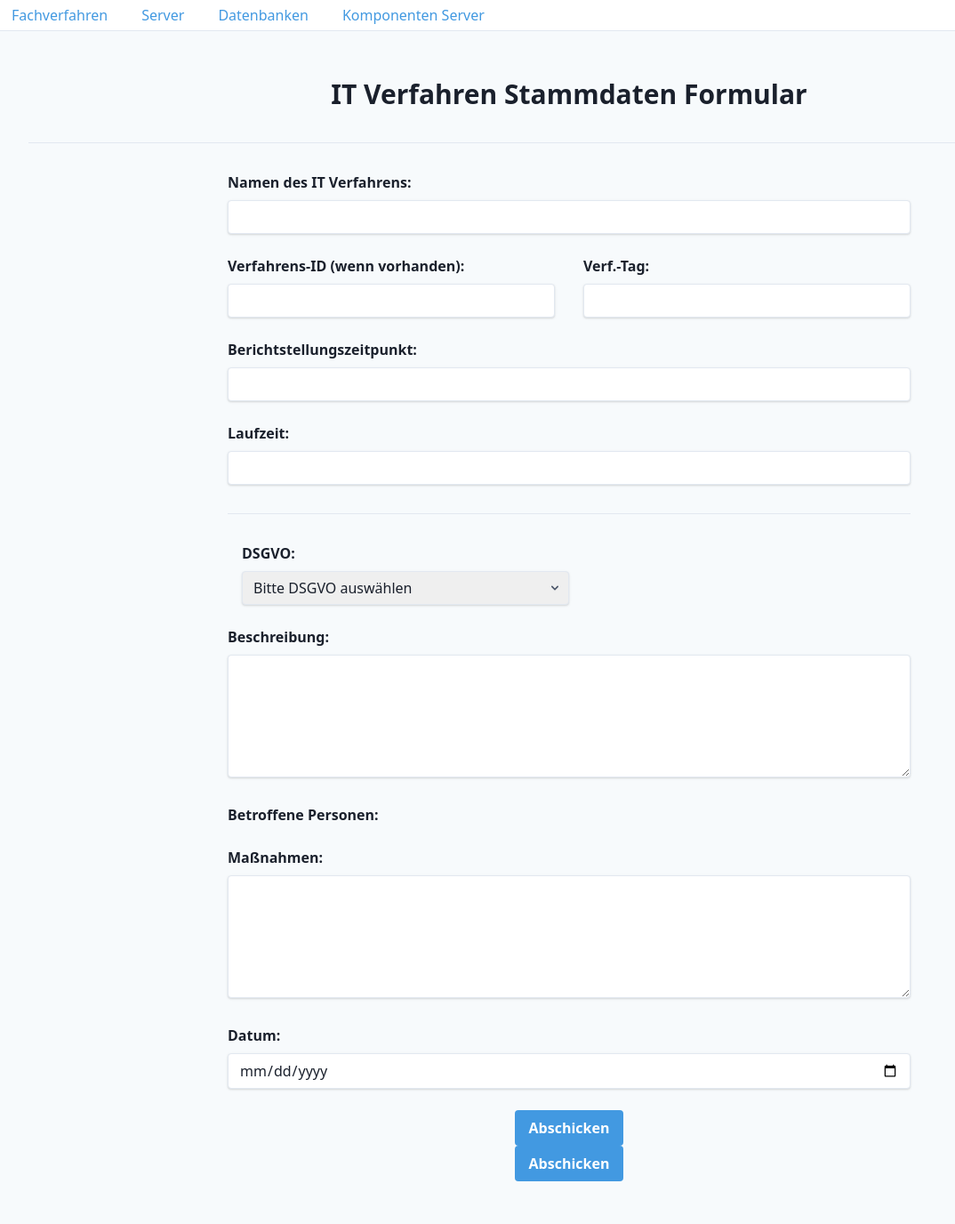
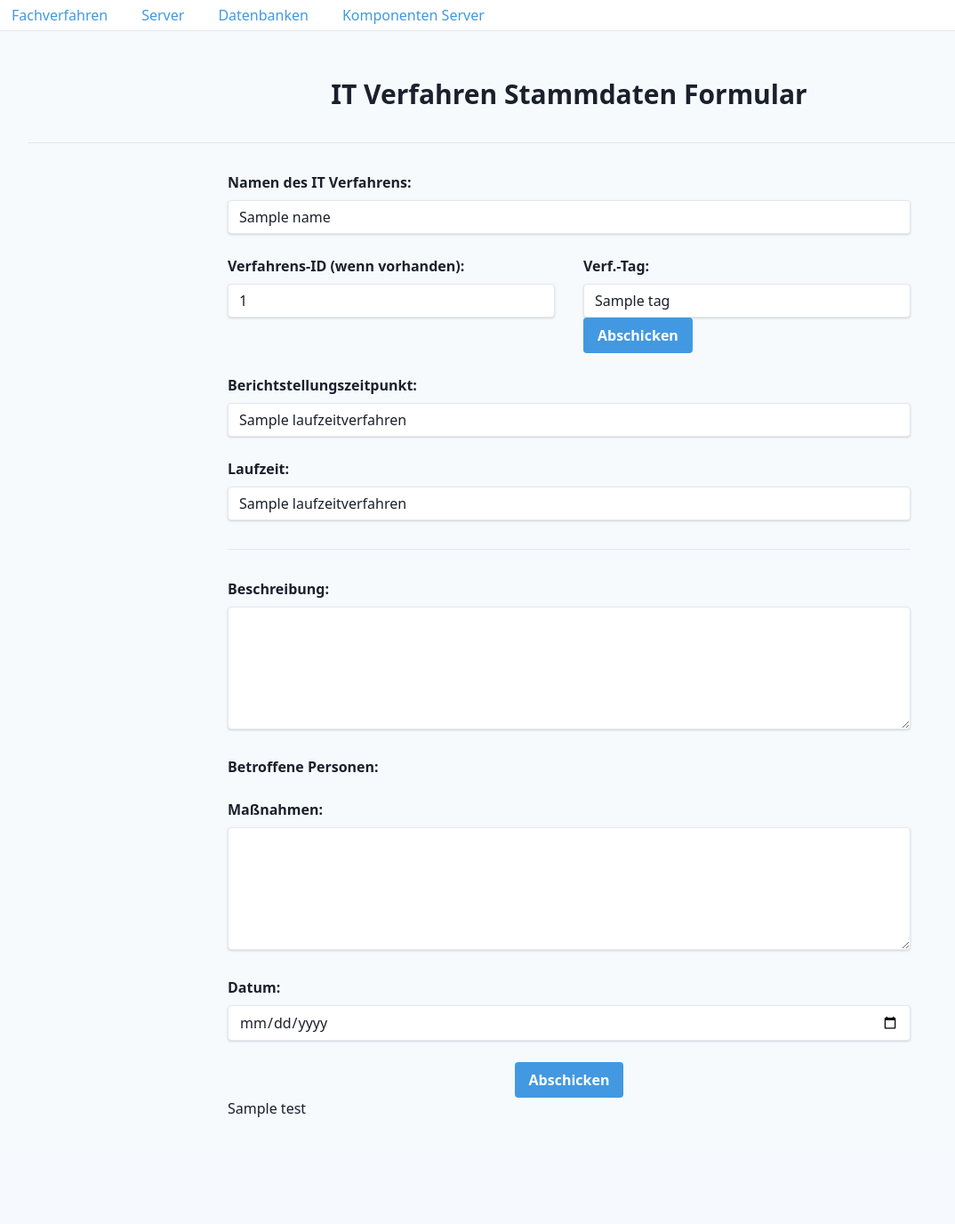
Before and after one commit to ZIT-P22/StatzyGUI, a Flask app: template statzy/templates/fachverfahren.html in a window 1280 px wide. Shown: the whole page at 89% size, without its empty margins (0-1074 px from the left). After the commit the page ends 1256 px from the top, so only its background shows below. Run offline with Flask 2, Linux system fonts and the light colour scheme; the template is opened without the code that fills it: most values are stand-ins (such as "Sample title", 1, 10 or a date in 2020); some libraries are stand-ins or nearby versions.

Commit message:
SQL Abfrage aufgrund von verf.Tag 'T1' ->  ausgabe

```diff
--- a/statzy/statzy.py
+++ b/statzy/statzy.py
@@ -10,9 +10,29 @@ def index():
     return render_template('login.html', title=title)
 
 
-@statzy.route('/fachverfahren', methods=['POST'])
+@statzy.route('/fachverfahren')
 def fachverfahren():
-    return render_template('fachverfahren.html')
+    tag = 'T1'
+    try:
+        print("Test 0")
+        cursor = conn.cursor()
+        print("Test 1")
+        query = "SELECT name, verf_id, tag, vewendungszweck, laufzeitverfahren, auftraggeber, verf_betreuung, kundenmanagement, fachadministation FROM fachverfahren WHERE tag = '" + tag + "' ORDER BY name "
+        #query = "SELECT tag FROM fachverfahren WHERE tag = '" + tag + "' ORDER BY name "
+        print("Test 2")
+        cursor.execute(query)
+        print("Test 3")
+        results = cursor.fetchall()
+        print(results)
+
+        # Unpacking der Werte in Variablen
+        name, verf_id, tag, vewendungszweck, laufzeitverfahren, auftraggeber, verf_betreuung, kundenmanagement, fachadministation = results[0]
+
+        return render_template('fachverfahren.html', name=name, verf_id=verf_id, tag=tag, vewendungszweck=vewendungszweck, laufzeitverfahren=laufzeitverfahren, auftraggeber=auftraggeber, verf_betreuung=verf_betreuung, kundenmanagement=kundenmanagement, fachadministation=fachadministation)
+        #return results
+    except:
+        print("Test 4")
+        return 'Fehler'
 
 
 @statzy.route('/datenbanken')
@@ -38,9 +58,9 @@ def login():
     try:
         conn = psycopg2.connect(
             dbname='statzy',
-            user=username,
-            password=password,
-            host='10.128.201.127',
+            user='postgres',
+            password='postgres',
+            host='localhost',
             port='5432'
         )
         cursor = conn.cursor()
--- a/statzy/templates/fachverfahren.html
+++ b/statzy/templates/fachverfahren.html
@@ -6,12 +6,15 @@
     <div class="px-4 py-6 sm:px-0">
       <h1 class="text-3xl font-bold text-center mb-8">IT Verfahren Stammdaten Formular</h1>
       <hr class="border-gray-300 my-8">
+      <!--! form start-->
       <form action="{{ url_for('fachverfahren') }}" method="POST" class="max-w-3xl mx-auto">
         <div class="mb-6">
           <label class="block font-bold mb-2" for="it-verfahren-namen">
             Namen des IT Verfahrens:
           </label>
-            <input class="shadow appearance-none border rounded w-full py-2 px-3 text-gray-900 leading-tight focus:outline-none focus:shadow-outline" type="text" id="it-verfahren-namen" name="it-verfahren-namen">
+          <input
+            class="shadow appearance-none border rounded w-full py-2 px-3 text-gray-900 leading-tight focus:outline-none focus:shadow-outline"
+            type="text" id="it-verfahren-namen" name="it-verfahren-namen" value='{{ name }}'>
         </div>
 
         <div class="mb-6 flex flex-wrap">
@@ -19,14 +22,24 @@
             <label class="block font-bold mb-2" for="verfahrens-id">
               Verfahrens-ID (wenn vorhanden):
             </label>
-              <input class="shadow appearance-none border rounded w-full py-2 px-3 text-gray-900 leading-tight focus:outline-none focus:shadow-outline" type="text" id="verfahrens-id" name="verfahrens-id">
+            <input
+              class="shadow appearance-none border rounded w-full py-2 px-3 text-gray-900 leading-tight focus:outline-none focus:shadow-outline"
+              type="text" id="verfahrens-id" name="verfahrens-id" value="{{ verf_id }}">
           </div>
 
           <div class="w-full md:w-1/2 pl-4">
             <label class="block font-bold mb-2" for="verfahrens-tag">
               Verf.-Tag:
             </label>
-              <input class="shadow appearance-none border rounded w-full py-2 px-3 text-gray-900 leading-tight focus:outline-none focus:shadow-outline" type="text" id="verfahrens-tag" name="verfahrens-tag">
+            <input
+              class="shadow appearance-none border rounded w-full py-2 px-3 text-gray-900 leading-tight focus:outline-none focus:shadow-outline"
+              type="text" id="verfahrens-tag" name="verfahrens-tag" value="{{ tag }}" ">
+
+            <button
+              class="bg-blue-500 hover:bg-blue-700 text-white font-bold py-2 px-4 rounded focus:outline-none focus:shadow-outline"
+              type="submit">
+              Abschicken
+            </button>
           </div>
         </div>
 
@@ -34,41 +47,31 @@
           <label class="block font-bold mb-2" for="berichtstellungszeitpunkt">
             Berichtstellungszeitpunkt:
           </label>
-            <input class="shadow appearance-none border rounded w-full py-2 px-3 text-gray-900 leading-tight focus:outline-none focus:shadow-outline" type="text" id="berichtstellungszeitpunkt" name="berichtstellungszeitpunkt">
+          <input
+            class="shadow appearance-none border rounded w-full py-2 px-3 text-gray-900 leading-tight focus:outline-none focus:shadow-outline"
+            type="text" id="berichtstellungszeitpunkt" name="berichtstellungszeitpunkt" value="{{ laufzeitverfahren }}" ">
         </div>
 
         <div class="mb-6">
           <label class="block font-bold mb-2" for="laufzeit">
             Laufzeit:
           </label>
-            <input class="shadow appearance-none border rounded w-full py-2 px-3 text-gray-900 leading-tight focus:outline-none focus:shadow-outline" type="text" id="laufzeit" name="laufzeit">
+          <input
+            class="shadow appearance-none border rounded w-full py-2 px-3 text-gray-900 leading-tight focus:outline-none focus:shadow-outline"
+            type="text" id="laufzeit" name="laufzeit" value="{{ laufzeitverfahren }}"">
         </div>
 
         <hr class="border-gray-300 my-8">
 
-          <div class="mb-6 flex flex-wrap">
-                   <div class="w-full md:w-1/2 pl-4">
-          <label class="block font-bold mb-2" for="dsgvo">
-            DSGVO:
-          </label>
-          <div class="relative">
-            <select class="shadow appearance-none border rounded w-full py-2 px-3 text-gray-900 leading-tight focus:outline-none focus:shadow-outline" id="dsgvo" name="dsgvo">
-              <option value="" disabled selected>Bitte DSGVO auswählen</option>
-              <option value="Ja">Ja</option>
-              <option value="Nein">Nein</option>
-            </select>
-            <div class="pointer-events-none absolute inset-y-0 right-0 flex items-center px-2 text-gray-700">
-              <svg class="fill-current h-4 w-4" xmlns="http://www.w3.org/2000/svg" viewBox="0 0 20 20"><path d="M14.707 8.707a1 1 0 0 0-1.414-1.414L10 10.586 6.707 7.293a1 1 0 1 0-1.414 1.414l4 4a1 1 0 0 0 1.414 0l4-4z"/></svg>
-            </div>
-          </div>
-        </div>
-      </div>
+
 
         <div class="mb-6">
           <label class="block font-bold mb-2" for="beschreibung">
             Beschreibung:
           </label>
-        <textarea class="shadow appearance-none border rounded w-full py-2 px-3 text-gray-900 leading-tight focus:outline-none focus:shadow-outline" id="beschreibung" name="beschreibung" rows="6"></textarea>
+          <textarea
+            class="shadow appearance-none border rounded w-full py-2 px-3 text-gray-900 leading-tight focus:outline-none focus:shadow-outline"
+            id="beschreibung" name="beschreibung" rows="6"></textarea>
         </div>
 
         <div class="mb-6">
@@ -81,26 +84,30 @@
           <label class="block font-bold mb-2" for="massnahmen">
             Maßnahmen:
           </label>
-        <textarea class="shadow appearance-none border rounded w-full py-2 px-3 text-gray-900 leading-tight focus:outline-none focus:shadow-outline" id="massnahmen" name="massnahmen" rows="6"></textarea>
+          <textarea
+            class="shadow appearance-none border rounded w-full py-2 px-3 text-gray-900 leading-tight focus:outline-none focus:shadow-outline"
+            id="massnahmen" name="massnahmen" rows="6"></textarea>
         </div>
 
         <div class="mb-6">
           <label class="block font-bold mb-2" for="datum">
             Datum:
           </label>
-        <input class="shadow appearance-none border rounded w-full py-2 px-3 text-gray-900 leading-tight focus:outline-none focus:shadow-outline" id="datum" name="datum" type="date">
+          <input
+            class="shadow appearance-none border rounded w-full py-2 px-3 text-gray-900 leading-tight focus:outline-none focus:shadow-outline"
+            id="datum" name="datum" type="date">
         </div>
 
         <div class="flex items-center justify-center">
-        <button class="bg-blue-500 hover:bg-blue-700 text-white font-bold py-2 px-4 rounded focus:outline-none focus:shadow-outline" type="submit">
-          Abschicken
-        </button>
-      </div>
-      <div class="flex items-center justify-center">
-        <button class="bg-blue-500 hover:bg-blue-700 text-white font-bold py-2 px-4 rounded focus:outline-none focus:shadow-outline" type="submit" formmethod="POST">
+          <button
+            class="bg-blue-500 hover:bg-blue-700 text-white font-bold py-2 px-4 rounded focus:outline-none focus:shadow-outline"
+            type="submit">
             Abschicken
           </button>
         </div>
 
+
+        <p>{{test}}</p>
       </form>
+      <!--! form end-->
       {% endblock %}
```
Also changed, not shown: 1 other file. Lines whose indentation alone changed are shown as unchanged.
